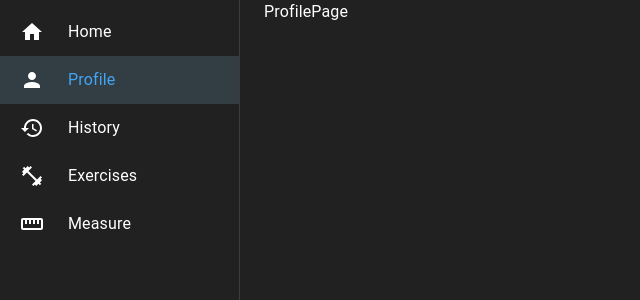
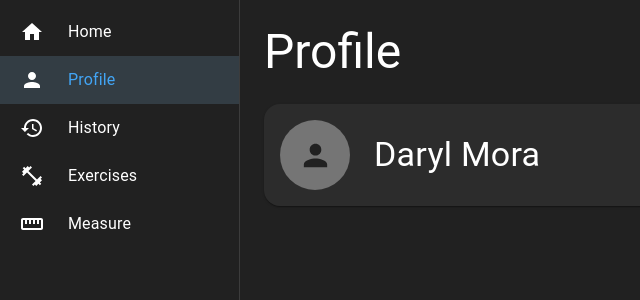
Before and after one commit to dkhmora/stronger-workout-app, a React (Create React App) app in the folder client/: page /profile in a window 1280 px wide. Shown: the top 300 px of the page, without its empty margins (0-640 px from the left). Built offline with nearby package versions, Linux system fonts and the light colour scheme.

Commit message:
Added profile box

```diff
--- /dev/null
+++ b/client/src/components/ProfileBox.tsx
@@ -0,0 +1,22 @@
+import React from "react";
+import { Avatar, Box, Grid, Paper, Typography } from "@mui/material";
+import { Person as PersonIcon } from "@mui/icons-material";
+
+export default function ProfileBox() {
+  return (
+    <Paper sx={{ padding: 2, marginBottom: 2, borderRadius: 4 }}>
+      <Grid container alignItems="center" spacing={3}>
+        <Grid item>
+          <Avatar sx={{ width: 70, height: 70 }}>
+            <PersonIcon fontSize="large" />
+          </Avatar>
+        </Grid>
+
+        <Grid item>
+          <Typography variant="h4">Daryl Mora</Typography>
+          {/*TODO: Change to user name*/}
+        </Grid>
+      </Grid>
+    </Paper>
+  );
+}
--- a/client/src/pages/ProfilePage.tsx
+++ b/client/src/pages/ProfilePage.tsx
@@ -1,10 +1,36 @@
 import React from "react";
-import { Container } from "@mui/material";
+import { Grid, Typography } from "@mui/material";
+import HistoryList from "../components/HistoryList";
+import { useSelector } from "react-redux";
+import { RootState } from "../store/general";
+import { data } from "../temp_db/workouts";
+import ProfileBox from "../components/ProfileBox";
 
 export default function ProfilePage() {
+  const isMobile = useSelector((state: RootState) => state.isMobile);
+  const containerPadding = isMobile ? 2 : 3;
+
   return (
-    <Container>
-      <h1>ProfilePage</h1>
-    </Container>
+    <Grid
+      container
+      sx={{
+        display: "flex",
+        flexDirection: "column",
+        flex: 1,
+        p: containerPadding,
+      }}
+    >
+      {!isMobile && (
+        <Grid item sx={{ mb: 3 }}>
+          <Typography noWrap variant="h3" component="div">
+            Profile
+          </Typography>
+        </Grid>
+      )}
+
+      <Grid item>
+        <ProfileBox />
+      </Grid>
+    </Grid>
   );
 }
--- a/client/src/styles/navbar.tsx
+++ b/client/src/styles/navbar.tsx
@@ -1,4 +1,4 @@
-import { SxProps, Theme, CSSObject, styled } from "@mui/material/styles";
+import { SxProps, Theme, CSSObject } from "@mui/material/styles";
 
 export const drawerWidth = 240;
 
@@ -40,20 +40,6 @@ export const dynamicNavbarStyles: Record<string, StyleFunction> = {
     justifyContent: "center",
   }),
   listItemText: ({ open }) => ({ opacity: open ? 1 : 0 }),
-  drawer: ({ theme, open }) => ({
-    width: drawerWidth,
-    flexShrink: 0,
-    whiteSpace: "nowrap",
-    boxSizing: "border-box",
-    ...(open && {
-      ...openedMixin(theme),
-      "& .MuiDrawer-paper": openedMixin(theme),
-    }),
-    ...(!open && {
-      ...closedMixin(theme),
-      "& .MuiDrawer-paper": closedMixin(theme),
-    }),
-  }),
 };
 
 export const navbarStyles: Record<string, SxProps<Theme>> = {
```
